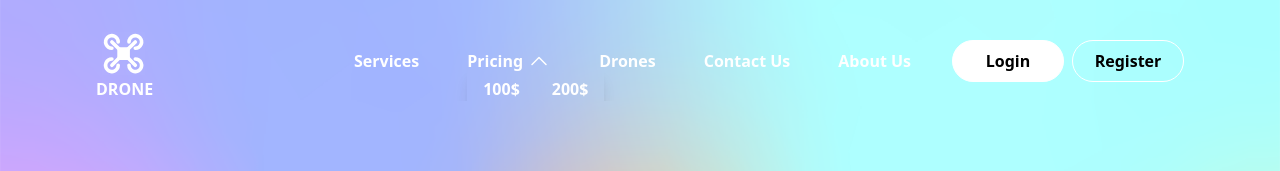
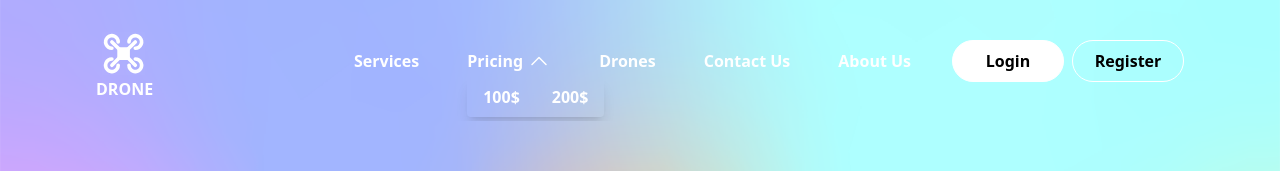
Before and after one commit to JohnFrancio/UFC_Week1_drone, a React (Vite) app: page / in a window 1280 px wide. Both pictures are taken after a click on the element "Pricing". Shown: the top 171 px of the page. Built offline with nearby package versions, Linux system fonts and the light colour scheme.

Commit message:
overflow hidden

```diff
--- a/src/components/Navbar.jsx
+++ b/src/components/Navbar.jsx
@@ -10,8 +10,8 @@ function Navbar() {
   }
   const [toggle, setToggle] = useState(false);
   return (
-    <div className="py-5 font-semibold">
-      <nav className="flex justify-between items-center overflow-hidden text-white font-bold">
+    <div className="py-5 font-semibold overflow-hidden">
+      <nav className="flex justify-between items-center text-white font-bold">
         <div className='flex flex-col justify-center items-center mt-3'>
           <DroneLogo size={45}/>
           <h1 className=''>DRONE</h1>
@@ -26,7 +26,7 @@ function Navbar() {
                   {dropDownOpen ? <img src={arrowUp} alt="" /> : <img src={arrowDown} alt="" />}
                 </div>
                 {dropDownOpen && (
-                  <ul className='absolute -mt-1 rounded shadow-lg flex'>
+                  <ul className='absolute mt-1 rounded shadow-lg flex'>
                     {link.drop.map((dropItem, index) => (
                       <li className='px-4 py-2 cursor-pointer' key={index}>{dropItem}</li>
                     ))}
@@ -44,24 +44,24 @@ function Navbar() {
           <button className="cursor-default text-black text-center border-[1.5px] border-white w-28 py-2 rounded-full transition duration-500 hover:-translate-y-1">Register</button>
         </div>
         {/* for nav sm and down */}
-        <div className='text-white lg:hidden flex items-center overflow-hidden' onClick={() => setToggle((prev) => !prev)}>
+        <div className='text-white lg:hidden' onClick={() => setToggle((prev) => !prev)}>
           {(toggle) ? <img className='w-10 h-10' src={close} alt="close" /> : <img className='w-10 h-10' src={menu} alt="menu"/>}
         </div>
         {/* ul for mobile view */}
-        <div className={`${toggle ? 'flex' : 'hidden'} bg-black/25 flex-col p-6 absolute right-0 top-20 mx-4 my-2 min-w-[140px] rounded-xl sidebar overflow-hidden  h-auto`}>
-          <ul className="list-none justify-center flex flex-col">
+        <div className={`${toggle ? 'flex' : 'hidden'} bg-black/25 flex-col p-6 absolute right-0 top-20 rounded-xl sidebar mr-1`}>
+          <ul className="list-none flex flex-col">
             {navLink.map((link, index) => (
-              <li key={index} className={`relative py-4 ${(index == navLink.length - 1) ? '-mr-20' : 'mr-4'}`}>
+              <li key={index} className={`relative py-4`}>
                 { link.drop ? (
                   <>
                   <div className='flex gap-1' onClick={handleDrop}>
-                    <button className='cursor-pointer'>{link.name}</button>
-                    {dropDownOpen ? <img src={arrowUp} alt="" /> : <img src={arrowDown} alt="" />}
+                    <button className='cursor-default'>{link.name}</button>
+                    {dropDownOpen ? <img src={arrowUp} alt="arrowUp" /> : <img src={arrowDown} alt="arrowDown" />}
                   </div>
                   {dropDownOpen && (
-                    <ul className='absolute -mt-1 rounded shadow-lg flex'>
+                    <ul className='absolute -mt-1 shadow-lg flex'>
                       {link.drop.map((dropItem, index) => (
-                        <li className='px-4 py-2 cursor-pointer' key={index}>{dropItem}</li>
+                        <li className='px-2 py-2 cursor-pointer' key={index}>{dropItem}</li>
                       ))}
                     </ul>
                   )}
@@ -72,7 +72,7 @@ function Navbar() {
               </li>
             ))}
           </ul>
-            <button className="text-white">Login | Register</button>
+          <button className="text-white">Login | Register</button>
         </div>
       </nav>
     </div>
```
